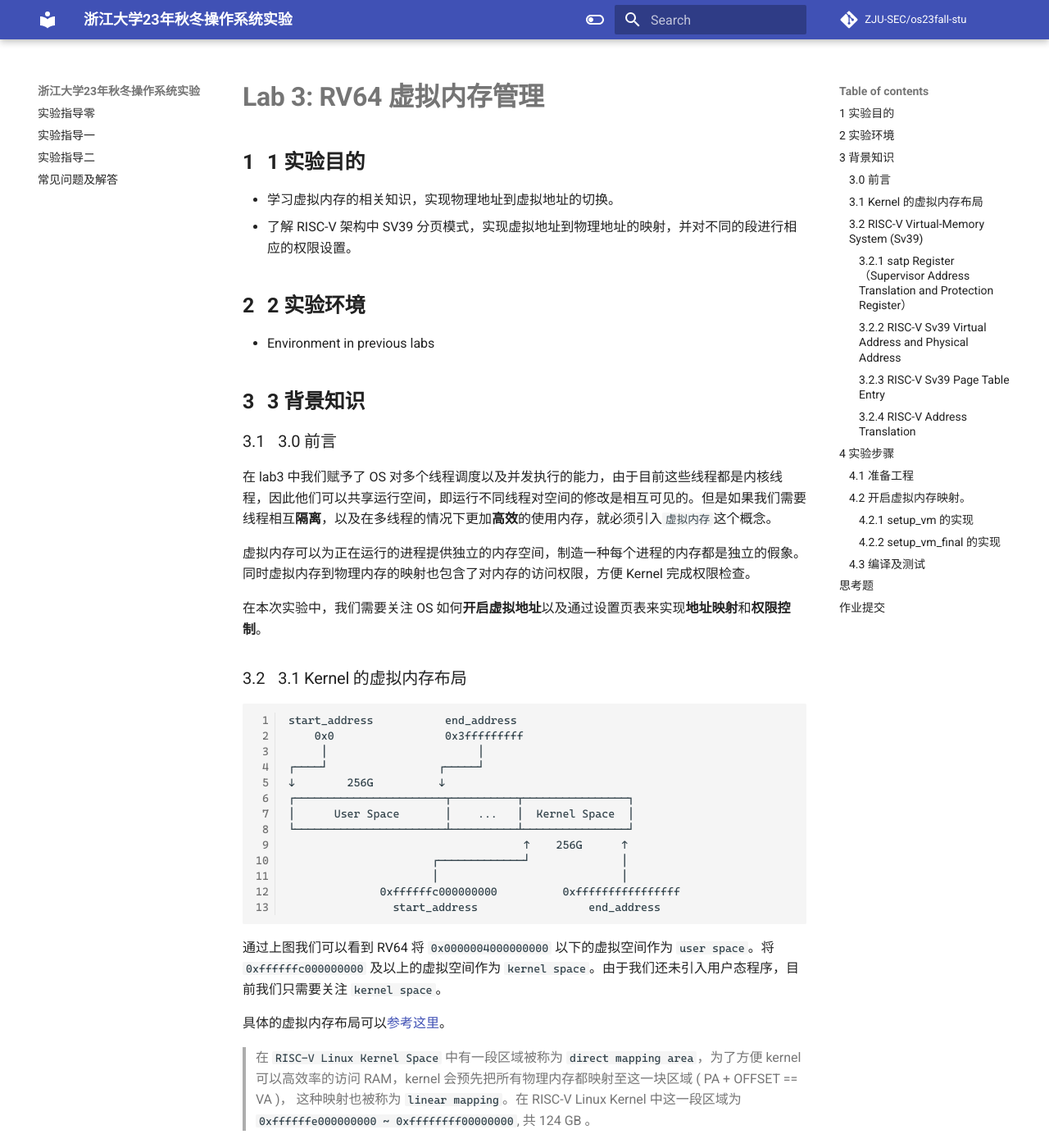
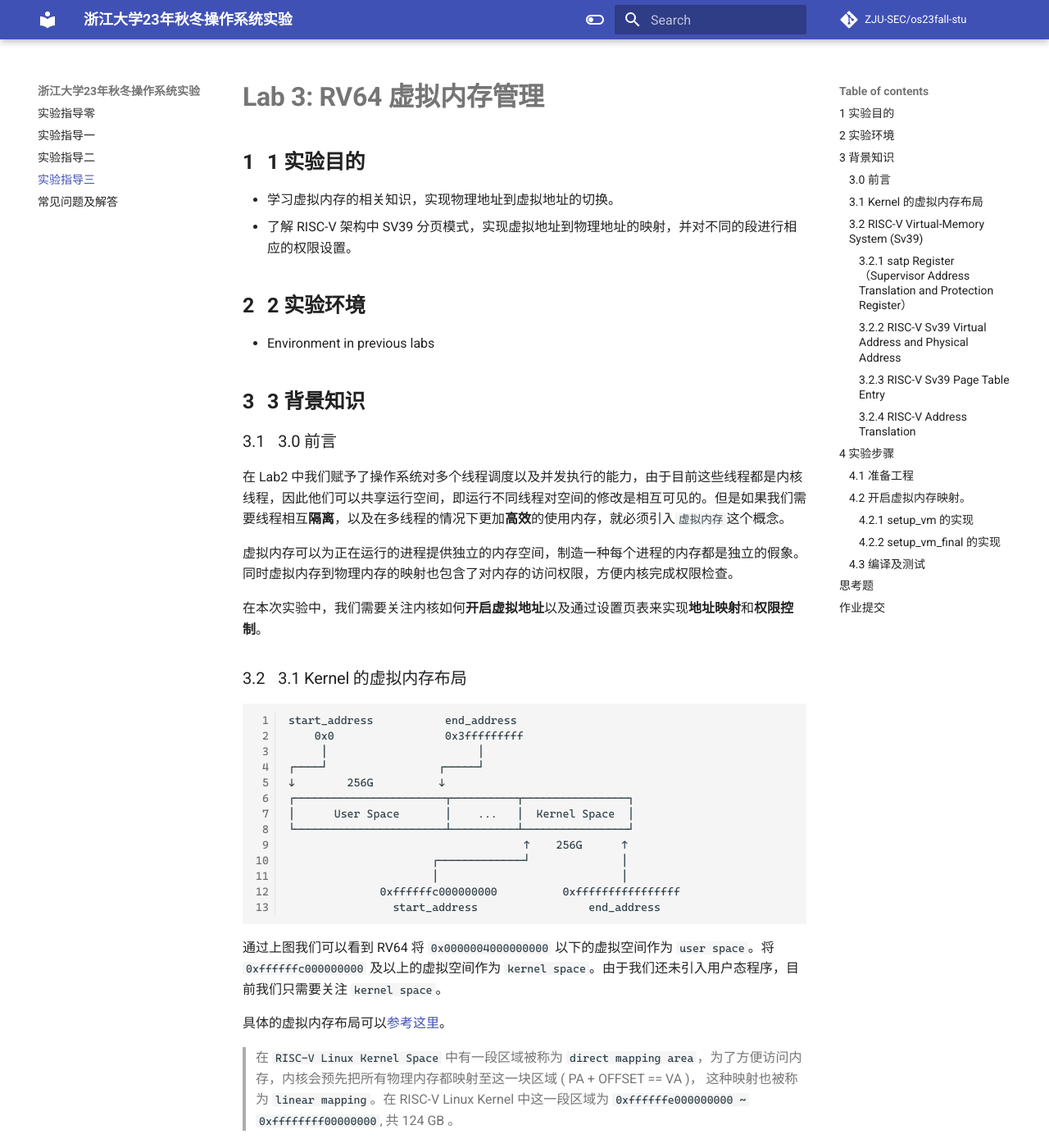
Before and after one commit to NoyException/zju_os_lab, an MkDocs documentation site: the page built from docs/lab3.md, in a window 1280 px wide and 1400 px high. Shown: the whole window at 82% size. Built offline with MkDocs 1.6.1 and Material for MkDocs 9.7.7, drawn with Linux system fonts in a browser that asks for light colours; some web fonts are replaced; comment, search, counter and statistics services are not loaded; some of the changed text lies outside the part shown.

Commit message:
keepon fixing

```diff
--- a/docs/lab3.md
+++ b/docs/lab3.md
@@ -11,11 +11,11 @@
 ## 3 背景知识
 
 ### 3.0 前言
-在 lab3 中我们赋予了 OS 对多个线程调度以及并发执行的能力，由于目前这些线程都是内核线程，因此他们可以共享运行空间，即运行不同线程对空间的修改是相互可见的。但是如果我们需要线程相互**隔离**，以及在多线程的情况下更加**高效**的使用内存，就必须引入`虚拟内存`这个概念。
+在 Lab2 中我们赋予了操作系统对多个线程调度以及并发执行的能力，由于目前这些线程都是内核线程，因此他们可以共享运行空间，即运行不同线程对空间的修改是相互可见的。但是如果我们需要线程相互**隔离**，以及在多线程的情况下更加**高效**的使用内存，就必须引入`虚拟内存`这个概念。
 
-虚拟内存可以为正在运行的进程提供独立的内存空间，制造一种每个进程的内存都是独立的假象。同时虚拟内存到物理内存的映射也包含了对内存的访问权限，方便 Kernel 完成权限检查。
+虚拟内存可以为正在运行的进程提供独立的内存空间，制造一种每个进程的内存都是独立的假象。同时虚拟内存到物理内存的映射也包含了对内存的访问权限，方便内核完成权限检查。
 
-在本次实验中，我们需要关注 OS 如何**开启虚拟地址**以及通过设置页表来实现**地址映射**和**权限控制**。
+在本次实验中，我们需要关注内核如何**开启虚拟地址**以及通过设置页表来实现**地址映射**和**权限控制**。
 
 ### 3.1 Kernel 的虚拟内存布局
 
@@ -38,7 +38,7 @@ start_address           end_address
 
 具体的虚拟内存布局可以[参考这里](https://elixir.bootlin.com/linux/v5.15/source/Documentation/riscv/vm-layout.rst)。
 
-> 在 `RISC-V Linux Kernel Space` 中有一段区域被称为 `direct mapping area`，为了方便 kernel 可以高效率的访问 RAM，kernel 会预先把所有物理内存都映射至这一块区域 ( PA + OFFSET == VA )， 这种映射也被称为 `linear mapping`。在 RISC-V Linux Kernel 中这一段区域为 `0xffffffe000000000 ~ 0xffffffff00000000`, 共 124 GB 。
+> 在 `RISC-V Linux Kernel Space` 中有一段区域被称为 `direct mapping area`，为了方便访问内存，内核会预先把所有物理内存都映射至这一块区域 ( PA + OFFSET == VA )， 这种映射也被称为 `linear mapping`。在 RISC-V Linux Kernel 中这一段区域为 `0xffffffe000000000 ~ 0xffffffff00000000`, 共 124 GB 。
 
 
 ### 3.2 RISC-V Virtual-Memory System (Sv39)
--- a/mkdocs.yml
+++ b/mkdocs.yml
@@ -27,7 +27,7 @@ nav:
   - 实验指导零: lab0.md
   - 实验指导一: lab1.md
   - 实验指导二: lab2.md
-  # - 实验指导三: lab3.md
+  - 实验指导三: lab3.md
   # - 实验指导四: lab4.md
   # - 实验指导五: lab5.md
   # - 实验指导六: lab6.md
```
